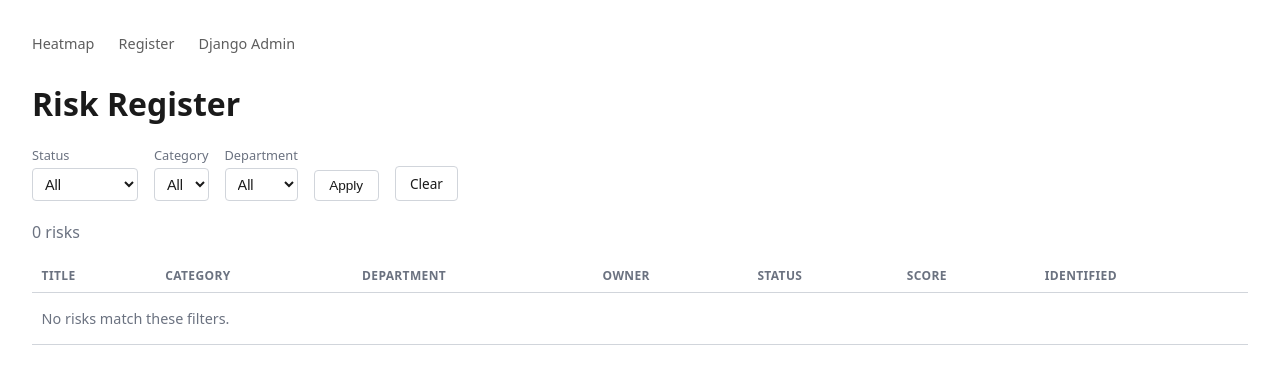
After one commit to sovdevs/risk-register, a Django app: page /register/ in a window 1280 px wide. The commit adds this page. Shown: the top 384 px of the page. Run offline with Django 5.2, Linux system fonts and the light colour scheme; data that the repository does not hold is empty.

Commit message:
Add filterable risk register view with status/category/department filters (cycle 5)

```diff
--- a/risks/templates/risks/base.html
+++ b/risks/templates/risks/base.html
@@ -49,6 +49,7 @@
 <body>
   <nav>
     <a href="{% url 'risks:heatmap' %}">Heatmap</a>
+    <a href="{% url 'risks:register' %}">Register</a>
     <a href="/admin/">Django Admin</a>
   </nav>
   {% block content %}{% endblock %}
--- /dev/null
+++ b/risks/templates/risks/register.html
@@ -0,0 +1,115 @@
+{% extends "risks/base.html" %}
+
+{% block title %}Risk Register{% endblock %}
+
+{% block content %}
+<h1>Risk Register</h1>
+
+<style>
+  form.filters {
+    display: flex; gap: 1rem; align-items: end; flex-wrap: wrap;
+    margin: 1.25rem 0;
+  }
+  form.filters label {
+    display: flex; flex-direction: column; font-size: 0.8rem;
+    color: var(--muted); gap: 0.25rem;
+  }
+  form.filters select {
+    background: var(--bg); color: var(--fg); border: 1px solid var(--border);
+    border-radius: 4px; padding: 0.4rem 0.5rem; font-size: 0.9rem;
+  }
+  form.filters button, form.filters a.clear {
+    border: 1px solid var(--border); background: transparent; color: var(--fg);
+    border-radius: 4px; padding: 0.45rem 0.9rem; font-size: 0.85rem;
+    cursor: pointer; text-decoration: none;
+  }
+  table.register { border-collapse: collapse; width: 100%; margin-top: 1rem; font-size: 0.9rem; }
+  table.register th, table.register td {
+    border-bottom: 1px solid var(--border); padding: 0.5rem 0.6rem; text-align: left;
+  }
+  table.register th {
+    color: var(--muted); font-weight: 600; font-size: 0.75rem;
+    text-transform: uppercase; letter-spacing: 0.03em;
+  }
+  .badge {
+    display: inline-block; padding: 0.15rem 0.55rem; border-radius: 999px;
+    font-size: 0.75rem; font-weight: 600; color: #111827;
+  }
+  .status-badge { color: var(--fg); border: 1px solid var(--border); }
+  .band-low { background: var(--low); }
+  .band-medium { background: var(--medium); }
+  .band-high { background: var(--high); }
+  .band-critical { background: var(--critical); }
+  a.row-link { color: inherit; text-decoration: none; }
+  a.row-link:hover { text-decoration: underline; }
+</style>
+
+<form class="filters" method="get">
+  <label>
+    Status
+    <select name="status">
+      <option value="">All</option>
+      {% for value, label in statuses %}
+        <option value="{{ value }}" {% if value == selected_status %}selected{% endif %}>{{ label }}</option>
+      {% endfor %}
+    </select>
+  </label>
+  <label>
+    Category
+    <select name="category">
+      <option value="">All</option>
+      {% for category in categories %}
+        <option value="{{ category.id }}" {% if category.id|stringformat:"s" == selected_category %}selected{% endif %}>{{ category.name }}</option>
+      {% endfor %}
+    </select>
+  </label>
+  <label>
+    Department
+    <select name="department">
+      <option value="">All</option>
+      {% for department in departments %}
+        <option value="{{ department.id }}" {% if department.id|stringformat:"s" == selected_department %}selected{% endif %}>{{ department.name }}</option>
+      {% endfor %}
+    </select>
+  </label>
+  <button type="submit">Apply</button>
+  <a class="clear" href="{% url 'risks:register' %}">Clear</a>
+</form>
+
+<p style="color: var(--muted);">{{ result_count }} risk{{ result_count|pluralize }}</p>
+
+<table class="register">
+  <thead>
+    <tr>
+      <th>Title</th>
+      <th>Category</th>
+      <th>Department</th>
+      <th>Owner</th>
+      <th>Status</th>
+      <th>Score</th>
+      <th>Identified</th>
+    </tr>
+  </thead>
+  <tbody>
+    {% for risk in risks %}
+    <tr>
+      <td><a class="row-link" href="/admin/risks/risk/{{ risk.id }}/change/">{{ risk.title }}</a></td>
+      <td>{{ risk.category.name }}</td>
+      <td>{{ risk.department.name }}</td>
+      <td>{{ risk.owner.get_full_name|default:risk.owner.username }}</td>
+      <td><span class="badge status-badge">{{ risk.get_status_display }}</span></td>
+      <td>
+        {% if risk.current_score %}
+          <span class="badge band-{{ risk.current_band }}">{{ risk.current_score }}</span>
+        {% else %}
+          <span style="color: var(--muted);">—</span>
+        {% endif %}
+      </td>
+      <td>{{ risk.date_identified }}</td>
+    </tr>
+    {% empty %}
+    <tr><td colspan="7" style="color: var(--muted); padding: 1rem 0.6rem;">No risks match these filters.</td></tr>
+    {% endfor %}
+  </tbody>
+</table>
+{% endblock %}
--- a/risks/urls.py
+++ b/risks/urls.py
@@ -6,4 +6,5 @@ app_name = "risks"
 
 urlpatterns = [
     path("", views.heatmap, name="heatmap"),
+    path("register/", views.register, name="register"),
 ]
--- a/risks/views.py
+++ b/risks/views.py
@@ -1,6 +1,6 @@
 from django.shortcuts import render
 
-from .models import Risk, RiskAssessment
+from .models import Department, Risk, RiskAssessment, RiskCategory
 
 SCORE_BANDS = [
     (4, "low"),
@@ -17,16 +17,22 @@ def _score_band(score):
     return "critical"
 
 
-def heatmap(request):
+def _latest_assessments_by_risk():
     # "Current" position per risk = its most recent assessment, so a risk
     # with a completed mitigation shows its residual (reduced) score
-    # instead of the original inherent one.
+    # instead of the original inherent one. Shared by the heatmap and the
+    # register list so both agree on what "current score" means.
     assessments = RiskAssessment.objects.select_related("risk").order_by(
         "risk_id", "-assessed_date", "-id"
     )
     latest_by_risk = {}
     for assessment in assessments:
         latest_by_risk.setdefault(assessment.risk_id, assessment)
+    return latest_by_risk
+
+
+def heatmap(request):
+    latest_by_risk = _latest_assessments_by_risk()
 
     cells = {}
     for assessment in latest_by_risk.values():
@@ -56,3 +62,38 @@ def heatmap(request):
         "assessed_risks": len(latest_by_risk),
     }
     return render(request, "risks/heatmap.html", context)
+
+
+def register(request):
+    status = request.GET.get("status", "")
+    category_id = request.GET.get("category", "")
+    department_id = request.GET.get("department", "")
+
+    risks_qs = Risk.objects.select_related("category", "department", "owner").order_by(
+        "-date_identified"
+    )
+    if status:
+        risks_qs = risks_qs.filter(status=status)
+    if category_id:
+        risks_qs = risks_qs.filter(category_id=category_id)
+    if department_id:
+        risks_qs = risks_qs.filter(department_id=department_id)
+
+    risks = list(risks_qs)
+    latest_by_risk = _latest_assessments_by_risk()
+    for risk in risks:
+        assessment = latest_by_risk.get(risk.id)
+        risk.current_score = assessment.score if assessment else None
+        risk.current_band = _score_band(assessment.score) if assessment else None
+
+    context = {
+        "risks": risks,
+        "result_count": len(risks),
+        "statuses": Risk.Status.choices,
+        "categories": RiskCategory.objects.order_by("name"),
+        "departments": Department.objects.order_by("name"),
+        "selected_status": status,
+        "selected_category": category_id,
+        "selected_department": department_id,
+    }
+    return render(request, "risks/register.html", context)
```
Also changed, not shown: SPEC.md (+5 -2 lines), cycle4.md (added, +13 -0 lines), README.md.
